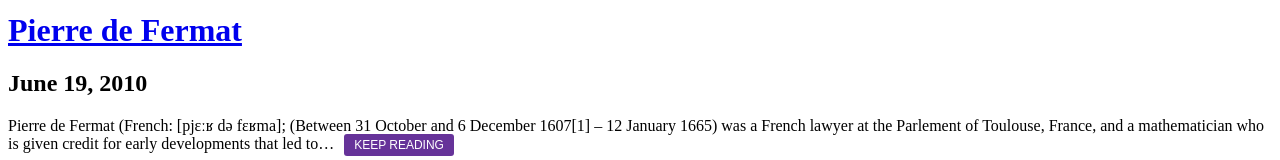
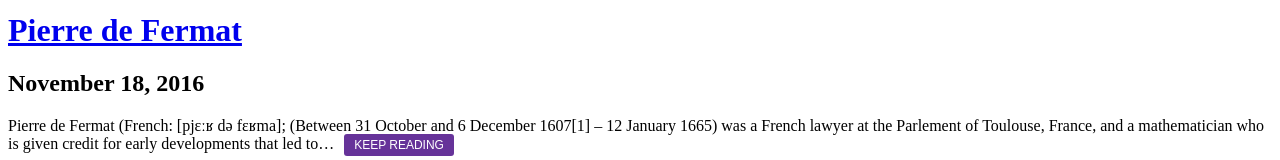
Before and after one commit to sogasg/gatsby-netlify-cms-boilerplate, a Gatsby site: page / in a window 1280 px wide. Shown: the part 643-803 px from the top of the page. Built offline with nearby package versions, Linux system fonts and the light colour scheme; Gatsby itself is replaced by a stand-in of ours.

Commit message:
Update Blog “2017-08-25-mathematics”

```diff
--- a/src/pages/blog/2017-08-25-mathematics.md
+++ b/src/pages/blog/2017-08-25-mathematics.md
@@ -1,7 +1,7 @@
 ---
 layout: blog
 path: /math
-date: '2010-06-19T13:36:59.613Z'
+date: 2016-11-18T00:00:00-05:00
 title: Pierre de Fermat
 ---
 Pierre de Fermat (French: \[pjɛːʁ də fɛʁma\]; (Between 31 October and 6 December 1607\[1\] – 12 January 1665) was a French lawyer at the Parlement of Toulouse, France, and a mathematician who is given credit for early developments that led to infinitesimal calculus, including his technique of adequality. In particular, he is recognized for his discovery of an original method of finding the greatest and the smallest ordinates of curved lines, which is analogous to that of differential calculus, then unknown, and his research into number theory. He made notable contributions to analytic geometry, probability, and optics. He is best known for his Fermat's principle for light propagation and his [Fermat's Last Theorem](https://en.wikipedia.org/wiki/Fermat%27s_principle) in number theory, which he described in a note at the margin of a copy of Diophantus' Arithmetica.
```
